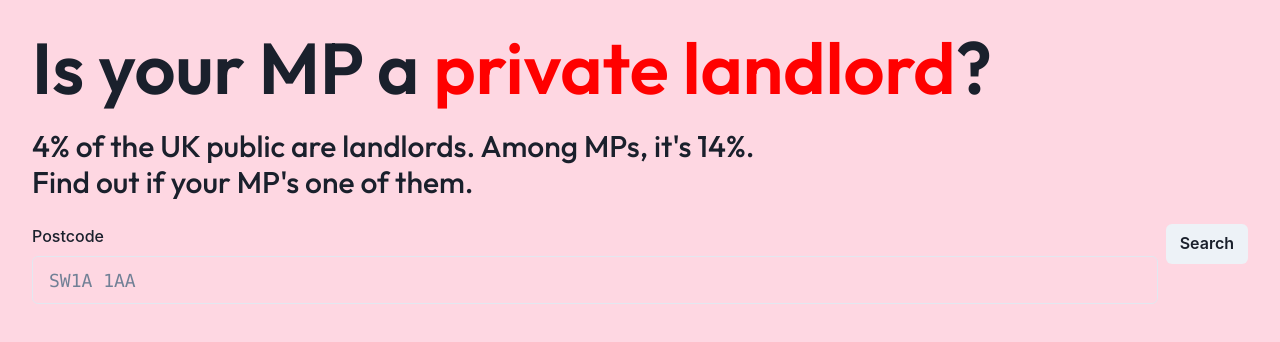
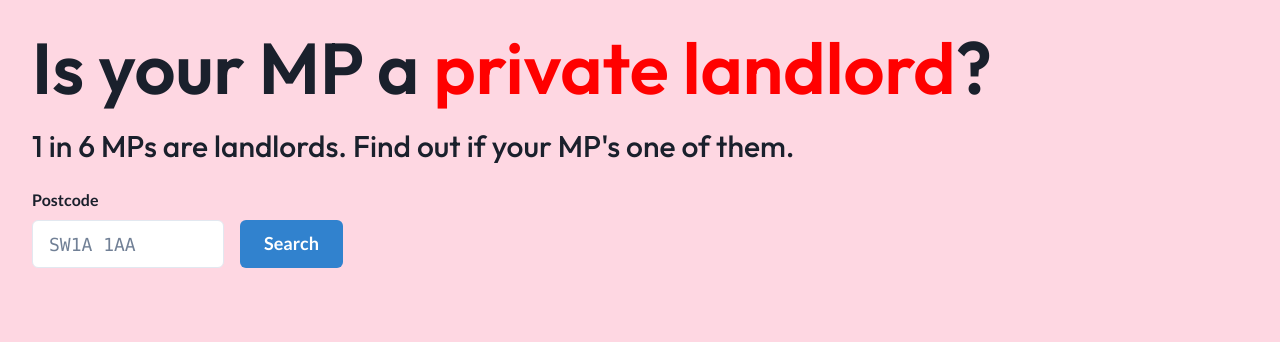
Before and after one commit to rosscee98/is-your-mp-a-landlord, a React (Vite) app: page / in a window 1280 px wide. Shown: the top 342 px of the page. Built offline with nearby package versions, Linux system fonts and the light colour scheme.

Commit message:
Update styling, copy; add Cloudflare web analytics

```diff
--- a/index.html
+++ b/index.html
@@ -9,5 +9,8 @@
   <body>
     <div id="root">Loading...</div>
     <script type="module" src="/src/main.tsx"></script>
+    <!-- Cloudflare Web Analytics -->
+    <script defer src='https://static.cloudflareinsights.com/beacon.min.js' data-cf-beacon='{"token": "f02d3b3396334c48b1fb7309c2665571"}'></script>
+    <!-- End Cloudflare Web Analytics -->
   </body>
 </html>
--- a/package.json
+++ b/package.json
@@ -15,6 +15,7 @@
     "@chakra-ui/react": "^2.8.0",
     "@emotion/react": "^11.11.1",
     "@emotion/styled": "^11.11.0",
+    "@fontsource/lato": "^5.0.8",
     "@fontsource/outfit": "^5.0.8",
     "@tanstack/react-query": "^4.32.0",
     "@tanstack/react-query-devtools": "^4.32.0",
--- a/src/components/App.tsx
+++ b/src/components/App.tsx
@@ -48,9 +48,14 @@ function ResultPanel({
       gap="4"
     >
       {isLandlord ? (
-        <Heading as="h3" size="2xl" color="red" textDecoration="underline">
-          Landlord
-          <Icon as={BiErrorCircle} />
+        <Heading
+          as="h3"
+          size="2xl"
+          color="red"
+          textDecoration="underline"
+          display="flex"
+        >
+          Landlord <Icon as={BiErrorCircle} ml="2" />
         </Heading>
       ) : (
         <Heading
@@ -58,9 +63,9 @@ function ResultPanel({
           size="2xl"
           color="green.500"
           textDecoration="underline"
+          display="flex"
         >
-          Not a landlord
-          <Icon as={BiCheck} />
+          Not a landlord <Icon as={BiCheck} />
         </Heading>
       )}
       <Flex flexDirection={{ base: "column", md: "row" }} gap="4">
@@ -68,9 +73,9 @@ function ResultPanel({
           src={thumbnailUrl}
           borderRadius="sm"
           alt={`Headshot of ${name}`}
-          fallback={<Skeleton height="240px" width="240px" />}
-          height="240px"
-          width="240px"
+          fallback={<Skeleton maxHeight="240px" maxWidth="240px" />}
+          maxHeight="240px"
+          maxWidth="240px"
         />
         <Box>
           <Heading as="h4">{name}</Heading>
@@ -95,8 +100,10 @@ function ResultPanel({
               <>
                 <Text>They haven&apos;t declared any rental income.</Text>
                 <Text>
-                  Note: if they make under £10,000 in rental income annually,
-                  they don&apos;t have to declare it.
+                  Note that MPs don&apos;t need to declare any interests that
+                  make them under £10,000 in annual rental income. This means
+                  they could still be a landlord on a smaller scale, or have
+                  multiple smaller interests.
                 </Text>
               </>
             )}
@@ -143,15 +150,14 @@ export default function App() {
       </Heading>
       <Box my="6">
         <Heading as="h2" size="lg" fontWeight="medium">
-          4% of the UK public are landlords. Among MPs, it&apos;s 14%.
-        </Heading>
-        <Heading as="h2" size="lg" fontWeight="medium">
-          Find out if your MP&apos;s one of them.
+          1 in 6 MPs are landlords. Find out if your MP&apos;s one of them.
         </Heading>
       </Box>
-      <Flex direction="row" gap="2">
-        <FormControl isRequired isInvalid={isPostcodeError}>
-          <FormLabel requiredIndicator={<></>}>Postcode</FormLabel>
+      <FormControl isRequired isInvalid={isPostcodeError}>
+        <FormLabel requiredIndicator={<></>} fontWeight="bold" size="lg">
+          Postcode
+        </FormLabel>
+        <Flex>
           <Input
             value={currentInput}
             onChange={({ target: { value } }) => handleChange(value)}
@@ -160,11 +166,15 @@ export default function App() {
             }}
             placeholder="SW1A 1AA"
             size="lg"
+            maxWidth="12rem"
+            backgroundColor="white"
           />
-          <FormErrorMessage>Invalid postcode</FormErrorMessage>
-        </FormControl>
-        <Button onClick={handleSubmit}>Search</Button>
-      </Flex>
+          <Button size="lg" ml="4" colorScheme="blue" onClick={handleSubmit}>
+            Search
+          </Button>
+        </Flex>
+        <FormErrorMessage>Invalid postcode</FormErrorMessage>
+      </FormControl>
       <Skeleton isLoaded={!isInitialLoading} height="20rem" mt="6">
         {data && !isPostcodeError ? (
           <ResultPanel isError={isError} data={data} />
--- a/src/theme.ts
+++ b/src/theme.ts
@@ -2,6 +2,8 @@ import { inputAnatomy } from "@chakra-ui/anatomy";
 import { createMultiStyleConfigHelpers, extendTheme } from "@chakra-ui/react";
 import "@fontsource/outfit/600.css";
 import "@fontsource/outfit/500.css";
+import "@fontsource/lato/700.css";
+import "@fontsource/lato/400.css";
 
 const { definePartsStyle, defineMultiStyleConfig } =
   createMultiStyleConfigHelpers(inputAnatomy.keys);
@@ -9,8 +11,6 @@ const { definePartsStyle, defineMultiStyleConfig } =
 const baseStyle = definePartsStyle({
   field: {
     fontFamily: "mono",
-    // background: "black",
-    // border: "2px solid black",
   },
 });
 
@@ -29,14 +29,9 @@ export const theme = extendTheme({
   },
   fonts: {
     heading: `Outfit, sans-serif`,
+    body: `Lato, sans-serif`,
   },
   components: {
     Input: inputTheme,
-    Button: {
-      defaultProps: {
-        // bg: "blue",
-      },
-      // color: "#eae9e0",
-    },
   },
 });
```
Also changed, not shown: 1 other file (tests, documents, lock files or other folders).
